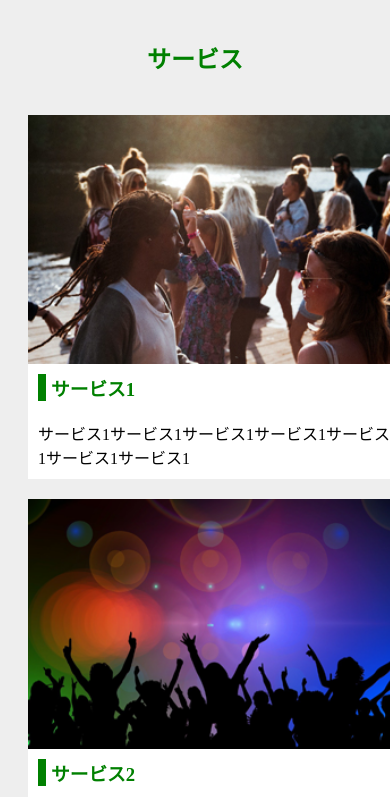
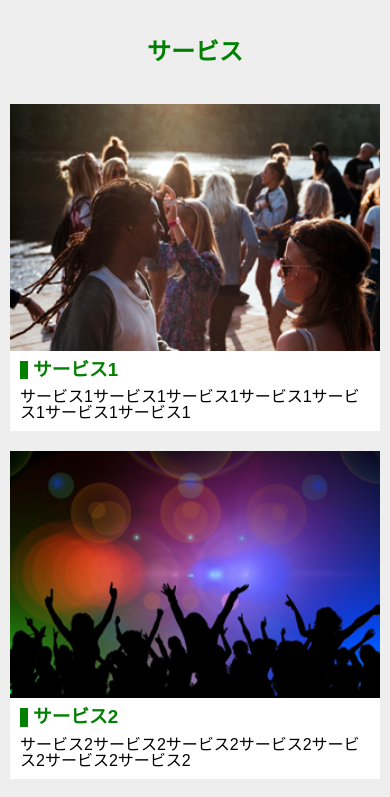
Before and after one commit to hi-ka95/dezasuta, a plain HTML site: page coding_kitagawa3/index.html in a window 390 px wide. Shown: the top 797 px of the page. Drawn offline with Linux system fonts and the light colour scheme.

Commit message:
第3回課題修正

```diff
--- a/coding_kitagawa3/css/style.css
+++ b/coding_kitagawa3/css/style.css
@@ -2,6 +2,7 @@
 
 body {
     max-width: 960px;
+    margin: 0 auto;
     background: #eeeeee;
 }
 
@@ -23,26 +24,24 @@ img {
 }
 
 .text {
-    width: 100%;
-    margin: auto;
+    /* width: 100%; */
+    /* margin: auto; */
+    padding: 10px;
     background: white;
-}
-
-p {
-    margin: 10px;
 }
 
 h3 {
     box-sizing: content-box;
-    margin: 10px;
+    /* margin: 10px; */
+    margin-bottom: 10px;
     border-left: 8px solid green;
     padding: 0px 5px;
     color: green;
 }
 
-div {
-    width: 33%;
-    margin: auto 10px;
+.service {
+    width: 30%;
+    /* margin: auto 10px; */
     display: flex;
     flex-direction: column;
 }
@@ -50,10 +49,11 @@ div {
 @media screen and (max-width: 400px) {
     #menu {
         display: block;
+        padding: 0 10px;
     }
 
-    div {
+    .service {
         width: 100%;
-        margin: 20px;
+        margin: 20px 0;
     }
 }
--- a/coding_kitagawa3/index.html
+++ b/coding_kitagawa3/index.html
@@ -4,41 +4,45 @@
 <head>
     <meta charset="UTF-8">
     <meta name="viewport" content="width=device-width, initial-scale=1.0">
-    <link rel="stylesheet" href="css/style.css" />
+    <link rel="stylesheet" href="css/reset.css">
+    <link rel="stylesheet" href="css/style.css">
     <title>第3回課題</title>
 </head>
 
 <body>
     <script>
         let result = 0;
-        let array = [1, 2, 3, 4, 5, 6, 7, 8, 9, 10];
-        for (i = 0; i < array.length; i++) {
-            result = result + array[i];
+        // let array = [1, 2, 3, 4, 5, 6, 7, 8, 9, 10];
+        for (i = 1; i <= 10; i++) {
+            // result = result + i;
+            result += i;
         }
         if (result >= 20) {
             console.log("20以上");
-        } else if (result <= 20) {
+        } else {
             console.log("20未満");
         }
     </script>
 
+
+    <section>
         <h2>サービス</h2>
-    <section id="menu">
-        <div class="service1">
+        <div id="menu">
+            <div class="service">
                 <img src="img/main_1.jpg">
                 <div class="text">
                     <h3>サービス1</h3>
                     <p>サービス1サービス1サービス1サービス1サービス1サービス1サービス1</p>
                 </div>
             </div>
-        <div class="service2">
+            <div class="service">
                 <img src="img/main_2.png">
                 <div class="text">
                     <h3>サービス2</h3>
                     <p>サービス2サービス2サービス2サービス2サービス2サービス2サービス2</p>
                 </div>
             </div>
-        <div class="service3">
+            <div class="service">
                 <img src="img/main_3.png">
                 <div class="text">
                     <h3>サービス3</h3>
```
Also changed, not shown: 2 other files. Lines whose indentation alone changed are shown as unchanged.
